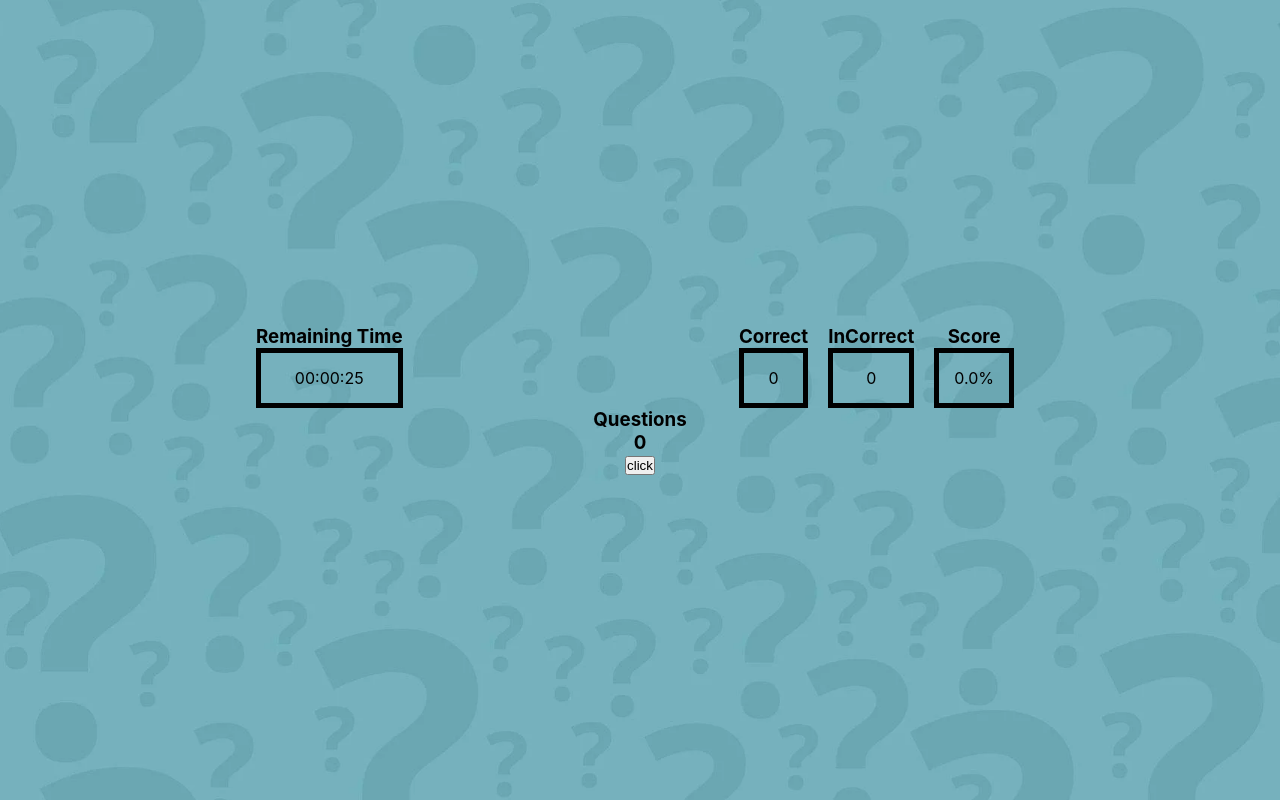
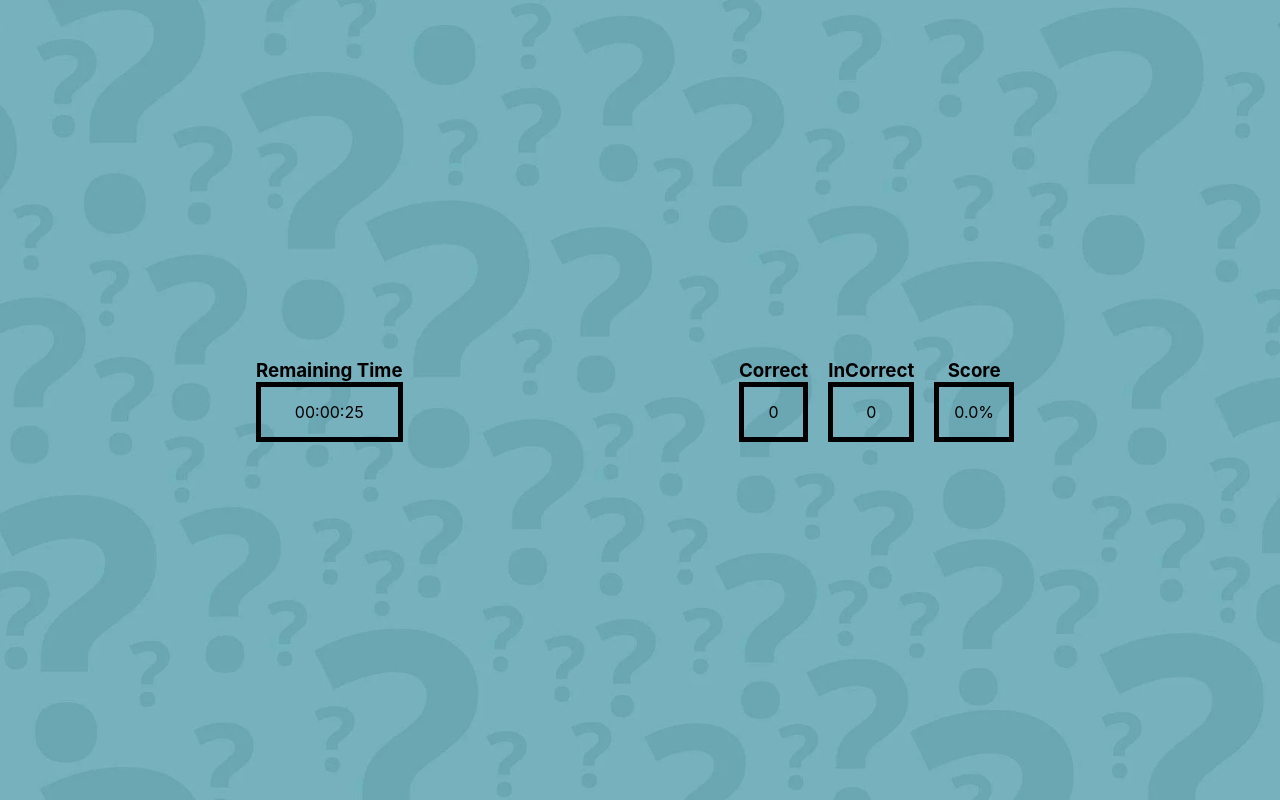
Before and after one commit to jiml268/quiz, a React (Create React App) app: page /quiz in a window 1280 px wide. Built offline with nearby package versions, Linux system fonts and the light colour scheme.

Commit message:
start to style the questions

```diff
--- a/src/components/Home/StartQuiz/StartQuiz.jsx
+++ b/src/components/Home/StartQuiz/StartQuiz.jsx
@@ -2,6 +2,7 @@ import { useDispatch, useSelector, } from 'react-redux'
 import { getCategoryPicked, getDifficultPicked, getAskQuestions } from '../../../redux/quiz/quizSelectors'
 import { getQuestions } from '../../../redux/quiz/quizOperators';
 import { useNavigate } from "react-router-dom";
+import { setQuizQuestions } from '../../../redux/quiz/quizSlice';
 
 import styles from './StartQuiz.module.css'
 
@@ -19,12 +20,50 @@ function StartQuiz() {
     }
 
 
-    const handleClick = (event) => {
+    const handleClick = async (event) => {
         const questionParms = { amount: showQuestionCount, cat_id: showCatsPicked, diff: setDiff}
 
-       dispatch(getQuestions(questionParms))
+        const respone = await dispatch(getQuestions(questionParms))
+        const returnQuestions = respone.payload.data
+
+        const setupQuestions = createquestions(returnQuestions)
+dispatch(setQuizQuestions(setupQuestions))
+ console.log('setupQuestions', setupQuestions)
     navigate("/quiz")
-  };
+    };
+
+
+    const createquestions = (returnQuestions) => {
+        const allQuestion = []
+        returnQuestions.map((item) => {
+            const answers = []
+            if (item.type === "boolean") {
+                    answers.push('True', 'False')
+            } else {
+
+ const numberOfAnswers = item.incorrect_answers.length + 1
+                const correctChoice = Math.floor(Math.random() * numberOfAnswers)
+                for (let i = 0; i < numberOfAnswers; i++) {
+                    if (i < correctChoice) {
+                        answers.push( item.incorrect_answers[i] )
+                    };
+                    if (i === correctChoice) {
+                        answers.push(item.correct_answer )
+                    }
+                    if (i > correctChoice) {
+                        answers.push( item.incorrect_answers[i - 1])
+                    }
+
+
+                }
+            }
+            const shuffledAnsweres =  answers.length > 2 ? answers.sort((a, b) => 0.5 - Math.random()): answers
+            const currentQuestion = { correct_answer: item.correct_answer, question: item.question, answers: shuffledAnsweres }
+            allQuestion.push(currentQuestion)
+            return allQuestion
+        })
+    return (allQuestion)
+    }
 
 
      return (
--- a/src/components/Quiz/Questions/Questions.jsx
+++ b/src/components/Quiz/Questions/Questions.jsx
@@ -3,25 +3,29 @@ import { useSelector, useDispatch } from 'react-redux'
 import { useState } from "react"
 import {getCorrectAnswers, getIncorrectAnswers} from '../../../redux/quiz/quizSelectors'
 import { setCorrectAnswers, setIncorrectAnswers }  from '../../../redux/quiz/quizSlice'
-import styles from './Questions.module.css'
+import './Questions..css'
 
 function Questions() {
     const dispatch = useDispatch()
     const QuestionsToAsk = useSelector(getQuizQuestion)
+    console.log('QuestionsToAsk', QuestionsToAsk)
     const currentCorrect = useSelector(getCorrectAnswers)
     const currentWrong = useSelector(getIncorrectAnswers)
 
     const [currentQuestion, setCurrentQuestion] = useState(0)
-    let allAnswers = []
-    console.log(QuestionsToAsk)
+    const [selected, setSelected] = useState(false)
+//   const [correct, setCorrect] = useState()
 
     const handleClick = (event, newValue) => {
+        setSelected(false)
         setCurrentQuestion(prev => prev + 1)
     };
 
-    const handleAnswer = e => {
-        console.log('e', e.currentTarget.value)
-        if (e.currentTarget.value === 'Correct') {
+    const handleAnswer =  e => {
+        setSelected(true)
+        console.log('e.currentTarget.value', e.currentTarget.value)
+         console.log(' QuestionsToAsk[currentQuestion].correct_answer',  QuestionsToAsk[currentQuestion].correct_answer)
+        if (e.currentTarget.value === QuestionsToAsk[currentQuestion].correct_answer) {
             dispatch(setCorrectAnswers(currentCorrect + 1))
         } else {
             dispatch(setIncorrectAnswers(currentWrong + 1))
@@ -29,68 +33,40 @@ function Questions() {
         }
     }
 
-    const makeQuestion = () => {
-        allAnswers = []
-        if (QuestionsToAsk.length > 0) {
-            if (QuestionsToAsk[currentQuestion].type === 'boolean') {
-                if (QuestionsToAsk[currentQuestion].correct_answer === 'True') {
-                    allAnswers.push({ answer: "True", stat: "Correct" })
-                    allAnswers.push({ answer: "False", stat: "Wrong" })
-                } else {
-                    allAnswers.push({ answer: "True", stat: "Wrong" })
-                    allAnswers.push({ answer: "False", stat: "Correct" })
-                }
-            } else {
+// const handleSelect = (answer) => {
+//     if (selected === answer && selected === correct) return "select";
+//     else if (selected === answer && selected !== correct) return "wrong";
+//     else if (answer === correct) return "select";
+//   };
 
-                const numberOfAnswers = QuestionsToAsk[currentQuestion].incorrect_answers.length + 1
-                const correctChoice = Math.floor(Math.random() * numberOfAnswers)
-                console.log('correctChoice', correctChoice)
-                for (let i = 0; i < numberOfAnswers; i++) {
-                    if (i < correctChoice) {
-                        allAnswers.push({ answer: QuestionsToAsk[currentQuestion].incorrect_answers[i], stat: "Wrong" })
-                    }
-                    if (i === correctChoice) {
-                        allAnswers.push({ answer: QuestionsToAsk[currentQuestion].correct_answer, stat: "Correct" })
-                    }
-                    if (i > correctChoice) {
-                        allAnswers.push({ answer: QuestionsToAsk[currentQuestion].incorrect_answers[i - 1], stat: "Wrong" })
-                    }
+    return (
+         QuestionsToAsk.length > 0 &&
+                <>
 
 
-                }
-            }
-        }
-    }
-
-
-
-
-    return (
-        <>
-
                     <h3>Questions</h3>
-            <h3>{currentQuestion}</h3>
-            {makeQuestion()}
-            <button onClick={handleClick}> click</button>
-            {allAnswers.length > 0 &&
+                    <h3>{currentQuestion + 1}</h3>
+                    <button onClick={handleClick} disabled={!selected}> click</button>
+                    {/* {setCorrect(QuestionsToAsk[currentQuestion].question)} */}
 
                     <div>
                         <h3>{QuestionsToAsk[currentQuestion].question}</h3>
 
-                    {allAnswers.map((answer, index) => {
+                        {QuestionsToAsk[currentQuestion].answers.map((answer, index) => {
                             return (
                                 <button
-                                className={styles.button}
+                                    className={`button`} // ${selected && handleSelect(answer)}`}
                                     key={index}
-                                value={answer.stat}
+                                value={answer}
                                 onClick={handleAnswer}
+                                    disabled={selected}
                                 >
-                                {answer.answer}
+                                    {answer}
                                 </button>
                             )
                         })};
                     </div>
-            }
+
                 </>
 
     )
--- a/src/redux/quiz/quizOperators.js
+++ b/src/redux/quiz/quizOperators.js
@@ -32,8 +32,8 @@ export const getQuestions = createAsyncThunk(
   "/getQuestions",
   async (credentials, thunkAPI) => {
     try {
-      const response = await axios.post(`/getQuestions`, credentials);
-      return response.data;
+      const { data } = await axios.post(`/getQuestions`, credentials);
+      return data;
     } catch (error) {
       return thunkAPI.rejectWithValue(error.message);
     }
--- a/src/redux/quiz/quizSlice.js
+++ b/src/redux/quiz/quizSlice.js
@@ -32,7 +32,11 @@ const quizSlice = createSlice({
     },
      setIncorrectAnswers: (state, action) => {
       state.incorrectAnswers = action.payload;
-          },
+    },
+     setQuizQuestions: (state, action) => {
+      state.quizQuestions = action.payload;
+    },
+
   },
   extraReducers: (builder) =>
     builder
@@ -95,15 +99,15 @@ const quizSlice = createSlice({
       })
 
                   .addCase(getQuestions.fulfilled, (state, action) => {
-        if (action.payload.code === 200) {
-          state.quizQuestions = action.payload.data;
-        }
+        // if (action.payload.code === 200) {
+        //   state.quizQuestions = action.payload.data;
+        // }
         state.isloading = false;
       })
       .addCase(getQuestions.rejected, (state, action) => {
         state.isloading = false;
       }),
 });
-export const { setCategory, setDifficult, setAskQuestions, setCorrectAnswers, setIncorrectAnswers } = quizSlice.actions;
+export const { setCategory, setDifficult, setAskQuestions, setCorrectAnswers, setIncorrectAnswers, setQuizQuestions } = quizSlice.actions;
 
 export const quizReducer = quizSlice.reducer;
```
Also changed, not shown: src/components/Quiz/Questions/Questions..css (renamed from src/components/Quiz/Questions/Questions.module.css). Lines whose indentation alone changed are shown as unchanged.
